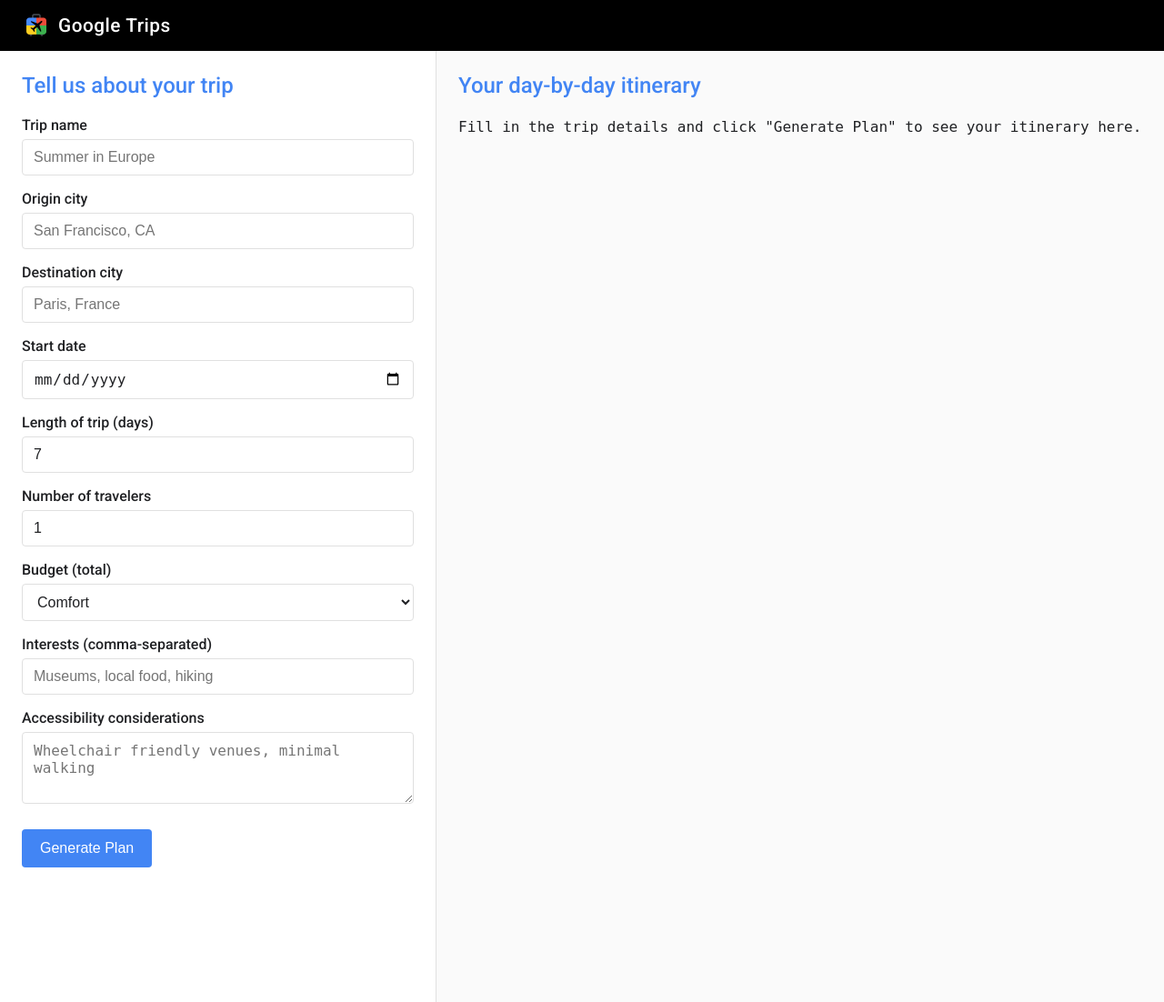
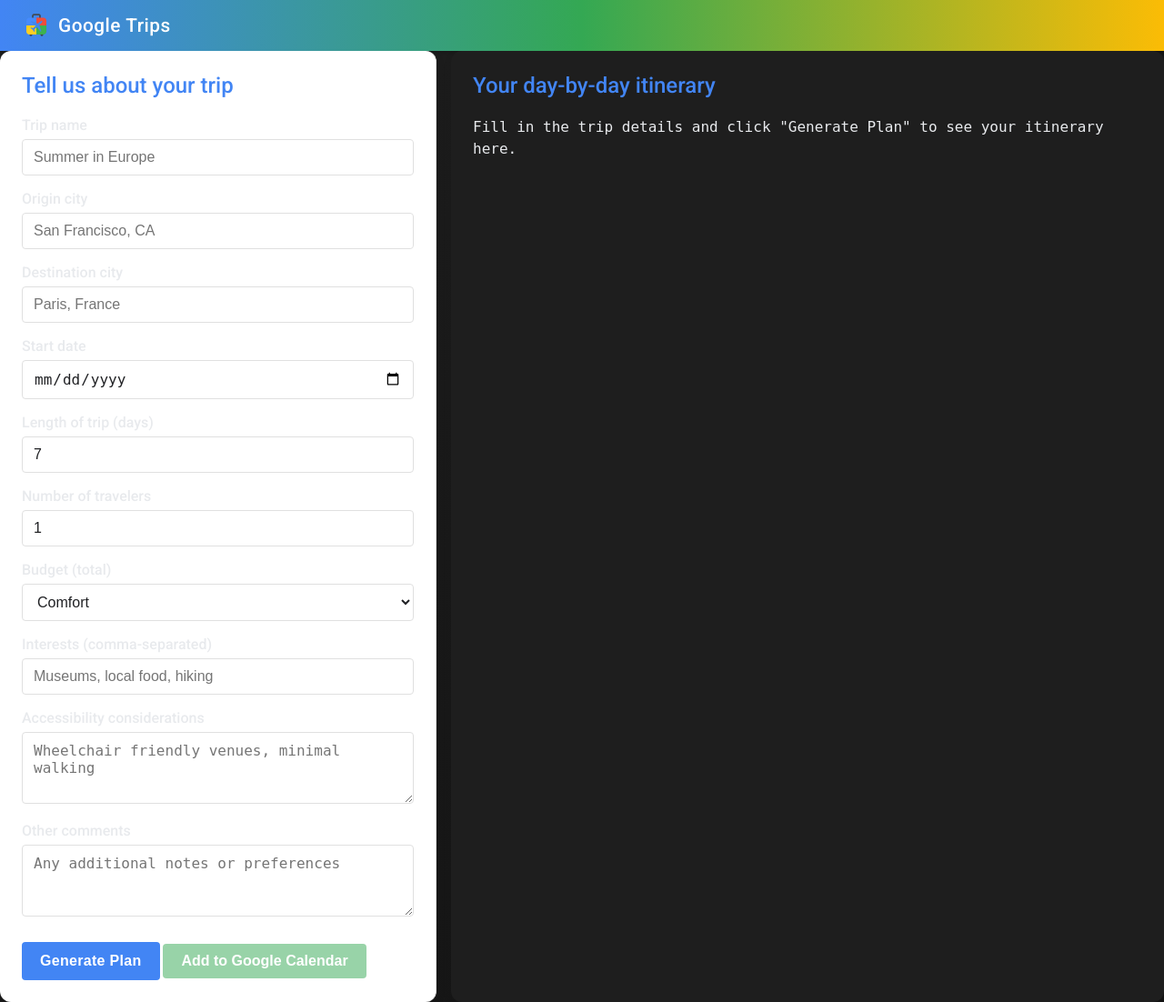
Before and after one commit to mikolajmusiol/GoogleTripsHackathon, a Flask app: page / in a window 1280 px wide. Shown: the whole page at 91% size. Run offline with Flask 3, Linux system fonts and the light colour scheme.

Commit message:
feat: add dynamic search queries and HTML planner interface with Gemini integration

```diff
--- a/app.py
+++ b/app.py
@@ -64,7 +64,20 @@
 
     # Fetch additional broader web context using Tavily
     local_search_tool = create_search_web_tool()
-    search_query = f"{data.get('destination','')} travel guide top attractions"
+    # Dynamically generate a tailored web search query via Gemini
+    try:
+        query_prompt = (
+            "You are an expert travel assistant. Based on the following JSON trip data, "
+            "write ONE concise web search query (max 15 words) that will retrieve up-to-date "
+            "information useful for planning this trip. Only return the query string and nothing else.\n\n"
+            + json.dumps(data)
+        )
+        print('[DEBUG] Query prompt:', query_prompt)
+        search_query_resp = model.generate_content(query_prompt)
+        search_query = search_query_resp.text.strip().split('\n')[0][:200]
+    except Exception as e:
+        print('[DEBUG] Gemini query generation error', e)
+        search_query = f"{data.get('destination','')} travel guide top attractions"
     try:
         web_resp = local_search_tool.invoke(search_query)
         web_results = web_resp.get('results', []) if isinstance(web_resp, dict) else []
@@ -85,16 +98,14 @@
         f"- Budget: {data.get('budget','')}",
         f"- Interests: {data.get('interests','')}",
         f"- Accessibility considerations: {data.get('accessibility','None')}\n",
-        "Day-by-day plan including a weather box for each day and a top section with flight options (use links) and recommended hotels. Use the provided JSON context strictly.",
+        f"- Other comments: {data.get('comments','')}\n",
+        "Day-by-day plan including a weather box for each day and a top section with flight options (use links) and recommended hotels. Use the provided JSON context strictly. Separate each day's section with <hr>. But never create a double <hr>",
         "\nJSON_CONTEXT::\n" + json.dumps({"weather": weather, "flights": flights, "hotels": hotels, "web": web_results})]
     prompt = "\n".join(prompt_lines)
 
     # Create minimal message history expected by LLM helper
     message_history = [{"sender": "user", "text": prompt}]
 
-
-
-# tavily_search_tool = create_search_web_tool()
 
     def stream_llm():
         # Use Gemini with Google Search grounding enabled
--- a/llm/main_llm.py
+++ b/llm/main_llm.py
@@ -5,7 +5,7 @@
 load_dotenv()
 
 genai.configure(api_key=os.environ['GOOGLE_API_KEY'])
-model = genai.GenerativeModel('gemini-2.5-flash')
+model = genai.GenerativeModel('gemini-2.5-pro')
 
 def generate_llm_response(message_history):
     """
--- a/templates/planner.html
+++ b/templates/planner.html
@@ -111,9 +111,26 @@
             transition: background 0.25s;
         }
         #generate-btn:hover { background: #357ae8; }
+        #generate-btn:active { background: #1a73e8; }
+        /* Loading spinner */
+        #plan-output.loading {
+            font-style: italic;
+        }
+        #plan-output.loading::before {
+            content: '';
+            display: inline-block;
+            width: 18px; height: 18px;
+            border: 3px solid #4285F4;
+            border-right-color: transparent;
+            border-radius: 50%;
+            animation: spin 0.8s linear infinite;
+            margin-right: 8px;
+            vertical-align: -3px;
+        }
+        @keyframes spin { to { transform: rotate(360deg);} }
         /* Markdown output styling */
         #plan-output {
-            color: var(--text-primary);
+            color: #e8eaed;
             white-space: pre-wrap;
             font-family: 'Roboto Mono', ui-monospace, monospace;
             line-height: 1.5;
@@ -140,6 +157,75 @@
             font-weight: 500;
         }
         p, ul { margin: 0; }
+    </style>
+    <!-- Modern Google-themed overrides -->
+    <style>
+        /* Google Material Design vibes */
+        body {
+            background: linear-gradient(135deg, #1f1f1f 0%, #121212 100%);
+            font-size: 16px;
+            color: #e8eaed;
+        }
+        header {
+            background: linear-gradient(90deg, #4285F4 0%, #34A853 50%, #FBBC05 100%);
+            color: #fff;
+            box-shadow: 0 2px 4px rgba(0,0,0,0.2);
+        }
+        #question-pane {
+            backdrop-filter: blur(6px);
+            box-shadow: 0 4px 12px rgba(0,0,0,0.08);
+            border-radius: 12px;
+            margin-right: 16px;
+        }
+        #output-pane {
+            background: #1e1e1e;
+            border-radius: 12px;
+            box-shadow: 0 4px 12px rgba(0,0,0,0.06);
+        }
+        #generate-btn {
+            display: inline-flex;
+            align-items: center;
+            gap: 6px;
+            font-weight: 600;
+            letter-spacing: .3px;
+            transition: background .25s, transform .2s;
+        }
+        #generate-btn:hover {
+            background: #1a73e8;
+            transform: translateY(-1px);
+        }
+        #generate-btn:active {
+            transform: translateY(0);
+        }
+        #calendar-btn {
+            background: #34A853;
+            font-weight: 600;
+        }
+        #calendar-btn:hover:enabled { background: #0c7c43; }
+        /* Scrollbar styling */
+        ::-webkit-scrollbar {
+            width: 8px;
+            height: 8px;
+        }
+        ::-webkit-scrollbar-track {
+            background: transparent;
+        }
+        ::-webkit-scrollbar-thumb {
+            background: rgba(0,0,0,0.2);
+            border-radius: 4px;
+        }
+        ::selection {
+            background: #c6dafc;
+        }
+        @media (max-width: 768px) {
+            #question-pane {
+                width: 100%;
+                max-width: none;
+                border-right: none;
+                border-bottom: 1px solid var(--border);
+            }
+            main { flex-direction: column; }
+        }
     </style>
 </head>
 <body>
@@ -179,8 +265,11 @@
                 <label for="accessibility">Accessibility considerations</label>
                 <textarea id="accessibility" name="accessibility" rows="3" placeholder="Wheelchair friendly venues, minimal walking"></textarea>
 
+                <label for="comments">Other comments</label>
+                <textarea id="comments" name="comments" rows="3" placeholder="Any additional notes or preferences"></textarea>
+
                 <button id="generate-btn" type="submit">Generate Plan</button>
-                <div id="loading-spinner">Generating plan…</div>
+
                 <button id="calendar-btn" type="button" disabled>Add to Google Calendar</button>
             </form>
         </section>
@@ -194,13 +283,12 @@
         const form = document.getElementById('trip-form');
         const outputEl = document.getElementById('plan-output');
         let planMarkdown = "";
-        const spinner = document.getElementById('loading-spinner');
         const calendarBtn = document.getElementById('calendar-btn');
 
         form.addEventListener('submit', async (e) => {
             e.preventDefault();
-            outputEl.innerHTML = '';
-            spinner.style.display = 'block';
+            outputEl.textContent = 'Generating plan…';
+            outputEl.classList.add('loading');
 
             const formData = new FormData(form);
             const jsonBody = Object.fromEntries(formData.entries());
@@ -231,6 +319,7 @@
                                 const data = JSON.parse(jsonStr);
                                 const chunkText = data.token.replace(/\\n/g, '\n');
                                 planMarkdown += chunkText;
+                                if (outputEl.classList.contains('loading')) outputEl.classList.remove('loading');
                                 outputEl.innerHTML = marked.parse(planMarkdown);
                                 calendarBtn.disabled = false;
                                 outputEl.scrollTop = outputEl.scrollHeight;
@@ -243,8 +332,9 @@
             } catch (err) {
                 console.error(err);
                 outputEl.textContent = 'Error generating plan. Please try again.';
+                outputEl.classList.remove('loading');
             } finally {
-                spinner.style.display = 'none';
+
             }
         });
     </script>
```
